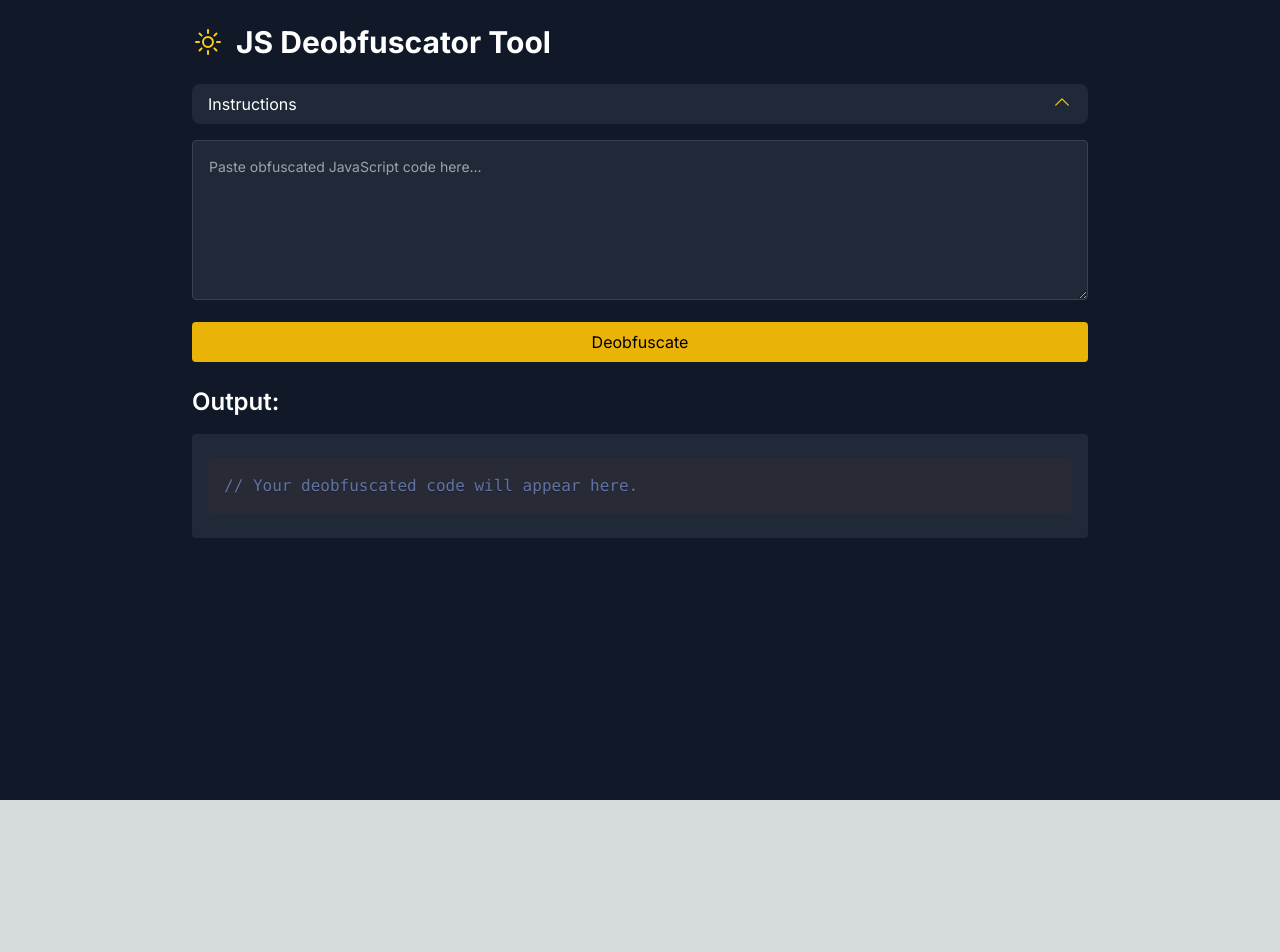
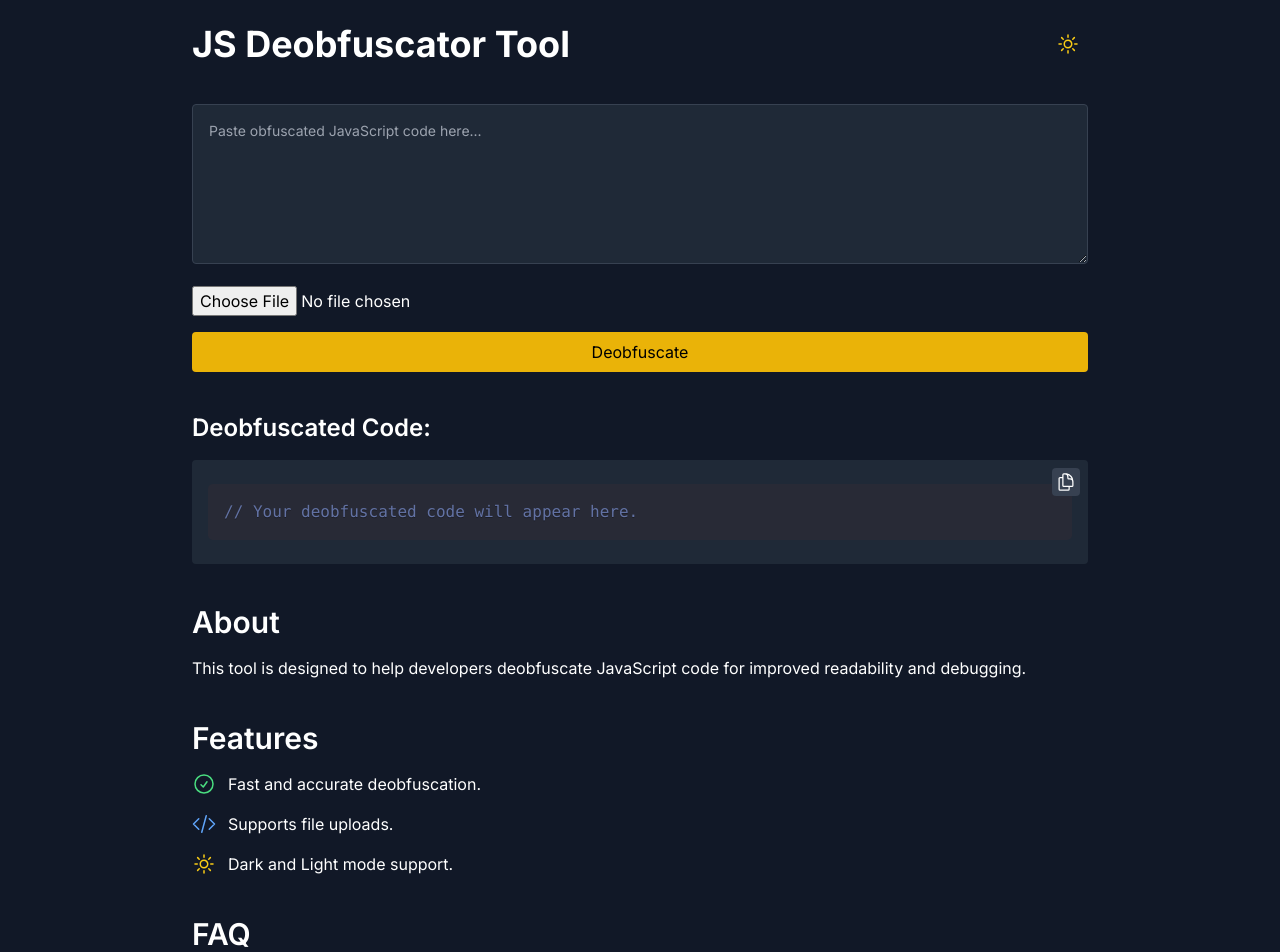
Before and after one commit to ltxstudio/js-deobfuscator, a Next.js app: page / in a window 1280 px wide. Shown: the top 952 px of the page. Before the commit the page ends 800 px from the top, so only its background shows below. Built offline with nearby package versions, Linux system fonts and the light colour scheme.

Commit message:
Update page.js

```diff
--- a/app/page.js
+++ b/app/page.js
@@ -3,39 +3,155 @@
 import { useState } from 'react';
 import { deobfuscateCode } from '../utils/deobfuscate';
 import { Disclosure } from '@headlessui/react';
-import { SunIcon, ChevronUpIcon } from '@heroicons/react/24/outline';
+import {
+  SunIcon,
+  MoonIcon,
+  ChevronUpIcon,
+  DocumentDuplicateIcon,
+  ArrowUpTrayIcon,
+  CodeBracketIcon,
+  CheckCircleIcon,
+} from '@heroicons/react/24/outline';
 import { Prism as SyntaxHighlighter } from 'react-syntax-highlighter';
-import { dracula } from 'react-syntax-highlighter/dist/cjs/styles/prism';
+import { dracula, prism } from 'react-syntax-highlighter/dist/cjs/styles/prism';
 
 export default function Home() {
   const [inputCode, setInputCode] = useState('');
   const [outputCode, setOutputCode] = useState('');
   const [error, setError] = useState('');
+  const [theme, setTheme] = useState('dark');
 
   const handleDeobfuscate = () => {
     try {
       const result = deobfuscateCode(inputCode);
       setOutputCode(result);
       setError('');
-    } catch (err) {
-      setError('Failed to deobfuscate. Please check the input code.');
+    } catch {
+      setError('Failed to deobfuscate. Please check your input.');
     }
   };
 
+  const handleFileUpload = (event) => {
+    const file = event.target.files[0];
+    if (file) {
+      const reader = new FileReader();
+      reader.onload = (e) => setInputCode(e.target.result);
+      reader.readAsText(file);
+    }
+  };
+
+  const copyToClipboard = () => {
+    navigator.clipboard.writeText(outputCode);
+    alert('Code copied to clipboard!');
+  };
+
+  const toggleTheme = () => {
+    setTheme((prev) => (prev === 'dark' ? 'light' : 'dark'));
+  };
+
   return (
-    <main className="min-h-screen bg-gray-900 text-white p-6">
+    <main
+      className={`min-h-screen ${
+        theme === 'dark' ? 'bg-gray-900 text-white' : 'bg-white text-gray-900'
+      } p-6`}
+    >
       <div className="max-w-4xl mx-auto">
-        <header className="flex items-center gap-3 mb-6">
-          <SunIcon className="h-8 w-8 text-yellow-400" />
-          <h1 className="text-3xl font-bold">JS Deobfuscator Tool</h1>
+        {/* Header */}
+        <header className="flex justify-between items-center mb-10">
+          <h1 className="text-4xl font-bold">JS Deobfuscator Tool</h1>
+          <button
+            onClick={toggleTheme}
+            className="p-2 rounded-full hover:bg-gray-700"
+          >
+            {theme === 'dark' ? (
+              <SunIcon className="h-6 w-6 text-yellow-400" />
+            ) : (
+              <MoonIcon className="h-6 w-6 text-gray-800" />
+            )}
+          </button>
         </header>
 
-        {/* Instructions Disclosure */}
+        {/* Input Section */}
+        <section className="mb-10">
+          <textarea
+            placeholder="Paste obfuscated JavaScript code here..."
+            value={inputCode}
+            onChange={(e) => setInputCode(e.target.value)}
+            className={`w-full h-40 p-4 text-sm ${
+              theme === 'dark' ? 'bg-gray-800 border-gray-700' : 'bg-gray-200'
+            } border rounded mb-4 focus:outline-none focus:ring-2 focus:ring-yellow-400`}
+          />
+          <input
+            type="file"
+            onChange={handleFileUpload}
+            className="mb-4"
+            accept=".js"
+          />
+          {error && <p className="text-red-400 text-sm mb-4">{error}</p>}
+          <button
+            onClick={handleDeobfuscate}
+            className="w-full bg-yellow-500 text-black py-2 rounded hover:bg-yellow-600 transition"
+          >
+            Deobfuscate
+          </button>
+        </section>
+
+        {/* Output Section */}
+        <section className="mb-10">
+          <h2 className="text-2xl font-semibold mb-4">Deobfuscated Code:</h2>
+          <div className="relative bg-gray-800 p-4 rounded">
+            <SyntaxHighlighter
+              language="javascript"
+              style={theme === 'dark' ? dracula : prism}
+              wrapLongLines
+            >
+              {outputCode || '// Your deobfuscated code will appear here.'}
+            </SyntaxHighlighter>
+            <button
+              onClick={copyToClipboard}
+              className="absolute top-2 right-2 p-1 bg-gray-700 rounded hover:bg-gray-600"
+            >
+              <DocumentDuplicateIcon className="h-5 w-5 text-white" />
+            </button>
+          </div>
+        </section>
+
+        {/* About Section */}
+        <section className="mb-10">
+          <h2 className="text-3xl font-semibold mb-4">About</h2>
+          <p>
+            This tool is designed to help developers deobfuscate JavaScript code
+            for improved readability and debugging.
+          </p>
+        </section>
+
+        {/* Features Section */}
+        <section className="mb-10">
+          <h2 className="text-3xl font-semibold mb-4">Features</h2>
+          <ul className="space-y-4">
+            <li className="flex items-center gap-3">
+              <CheckCircleIcon className="h-6 w-6 text-green-400" />
+              Fast and accurate deobfuscation.
+            </li>
+            <li className="flex items-center gap-3">
+              <CodeBracketIcon className="h-6 w-6 text-blue-400" />
+              Supports file uploads.
+            </li>
+            <li className="flex items-center gap-3">
+              <SunIcon className="h-6 w-6 text-yellow-400" />
+              Dark and Light mode support.
+            </li>
+          </ul>
+        </section>
+
+        {/* FAQ Section */}
+        <section className="mb-10">
+          <h2 className="text-3xl font-semibold mb-4">FAQ</h2>
           <Disclosure>
             {({ open }) => (
               <>
-              <Disclosure.Button className="flex w-full justify-between bg-gray-800 px-4 py-2 rounded-lg mb-4">
-                <span>Instructions</span>
+                <Disclosure.Button className="flex w-full justify-between bg-gray-800 px-4 py-2 rounded-lg mb-2">
+                  <span>What is code deobfuscation?</span>
                   <ChevronUpIcon
                     className={`${
                       open ? 'transform rotate-180' : ''
@@ -43,48 +159,32 @@ export default function Home() {
                   />
                 </Disclosure.Button>
                 <Disclosure.Panel className="bg-gray-700 p-4 text-gray-300 rounded-lg">
-                <p>
-                  This tool allows you to deobfuscate JavaScript code. Simply
-                  paste the obfuscated code in the input box below, and click
-                  "Deobfuscate" to see the formatted output.
-                </p>
+                  Code deobfuscation transforms obfuscated code into readable
+                  code.
                 </Disclosure.Panel>
               </>
             )}
           </Disclosure>
 
-        {/* Input Code Section */}
-        <textarea
-          placeholder="Paste obfuscated JavaScript code here..."
-          value={inputCode}
-          onChange={(e) => setInputCode(e.target.value)}
-          className="w-full h-40 p-4 text-sm bg-gray-800 border border-gray-700 rounded mb-4 focus:outline-none focus:ring-2 focus:ring-yellow-400"
+          <Disclosure>
+            {({ open }) => (
+              <>
+                <Disclosure.Button className="flex w-full justify-between bg-gray-800 px-4 py-2 rounded-lg mb-2">
+                  <span>Is deobfuscation always accurate?</span>
+                  <ChevronUpIcon
+                    className={`${
+                      open ? 'transform rotate-180' : ''
+                    } h-5 w-5 text-yellow-400`}
                   />
-
-        {/* Error Message */}
-        {error && (
-          <p className="text-red-400 text-sm mb-4">{error}</p>
+                </Disclosure.Button>
+                <Disclosure.Panel className="bg-gray-700 p-4 text-gray-300 rounded-lg">
+                  Deobfuscation is accurate but may need manual review in some
+                  cases.
+                </Disclosure.Panel>
+              </>
             )}
-
-        {/* Deobfuscate Button */}
-        <button
-          onClick={handleDeobfuscate}
-          className="w-full bg-yellow-500 text-black py-2 rounded hover:bg-yellow-600 transition mb-6"
-        >
-          Deobfuscate
-        </button>
-
-        {/* Output Code Section */}
-        <h2 className="text-2xl font-semibold mb-4">Output:</h2>
-        <div className="bg-gray-800 p-4 rounded">
-          <SyntaxHighlighter
-            language="javascript"
-            style={dracula}
-            wrapLongLines
-          >
-            {outputCode || '// Your deobfuscated code will appear here.'}
-          </SyntaxHighlighter>
-        </div>
+          </Disclosure>
+        </section>
       </div>
     </main>
   );
```
Lines whose indentation alone changed are shown as unchanged.
